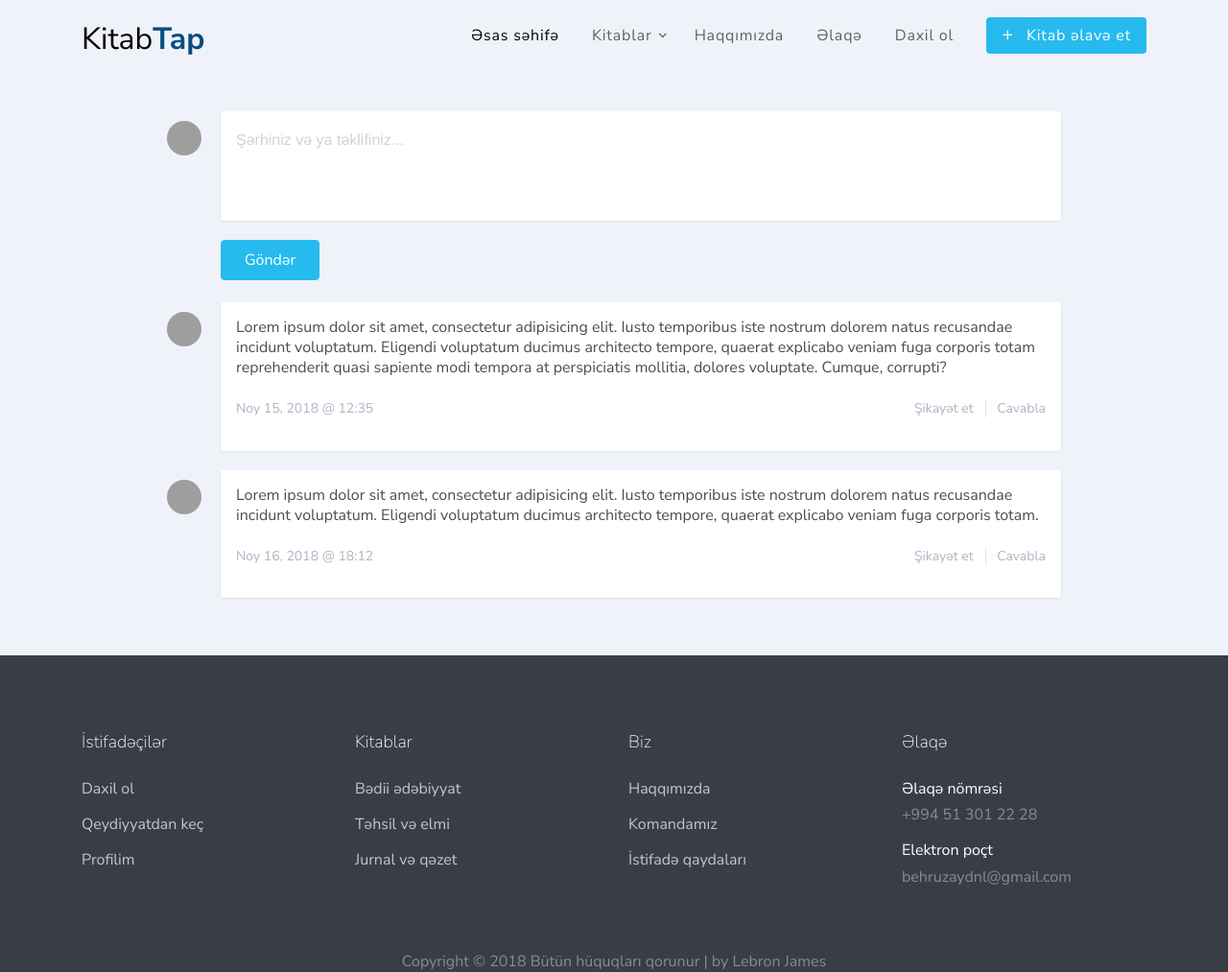
After one commit to mchingiz/Book_Exchange, a Laravel app: page /chat in a window 1280 px wide. The commit adds this page. Shown: the whole page at 96% size. Run offline with Laravel 8, Linux system fonts and the light colour scheme; data that the repository does not hold is empty; settings files or empty folders that the repository lacks are supplied; some libraries are stand-ins or nearby versions; some web fonts are replaced; grey boxes are pictures that could not be loaded.

Commit message:
preparing chat

```diff
--- /dev/null
+++ b/resources/views/chat.blade.php
@@ -0,0 +1,57 @@
+@extends('layouts.layout')
+
+@section('title')
+    'Single Book'
+@endsection
+
+@section('content')
+
+    <div class="comments">
+        <div class="comment-wrap">
+            <div class="photo">
+                <div class="avatar" style="background-image: url('https://s3.amazonaws.com/uifaces/faces/twitter/dancounsell/128.jpg')"></div>
+            </div>
+            <div class="comment-block">
+                <form action="">
+                    <textarea name="" id="" cols="30" rows="3" placeholder="Şərhiniz və ya təklifiniz..."></textarea>
+                </form>
+            </div>
+        </div>
+        <div class="comment-wrap add-comment">
+        <div class="addComment">
+            <p class="mt-5"><a href="#" class="btn btn-primary py-2 px-4">Göndər</a></p>
+        </div>
+      </div>
+        <div class="comment-wrap">
+            <div class="photo">
+                <div class="avatar" style="background-image: url('https://s3.amazonaws.com/uifaces/faces/twitter/jsa/128.jpg')"></div>
+            </div>
+            <div class="comment-block">
+                <p class="comment-text">Lorem ipsum dolor sit amet, consectetur adipisicing elit. Iusto temporibus iste nostrum dolorem natus recusandae incidunt voluptatum. Eligendi voluptatum ducimus architecto tempore, quaerat explicabo veniam fuga corporis totam reprehenderit quasi
+                    sapiente modi tempora at perspiciatis mollitia, dolores voluptate. Cumque, corrupti?</p>
+                <div class="bottom-comment">
+                    <div class="comment-date">Noy 15, 2018 @ 12:35 </div>
+                    <ul class="comment-actions">
+                        <li class="complain">Şikayət et</li>
+                        <li class="reply">Cavabla</li>
+                    </ul>
+                </div>
+            </div>
+        </div>
+        <div class="comment-wrap">
+            <div class="photo">
+                <div class="avatar" style="background-image: url('https://s3.amazonaws.com/uifaces/faces/twitter/felipenogs/128.jpg')"></div>
+            </div>
+            <div class="comment-block">
+                <p class="comment-text">Lorem ipsum dolor sit amet, consectetur adipisicing elit. Iusto temporibus iste nostrum dolorem natus recusandae incidunt voluptatum. Eligendi voluptatum ducimus architecto tempore, quaerat explicabo veniam fuga corporis totam.</p>
+                <div class="bottom-comment">
+                    <div class="comment-date">Noy 16, 2018 @ 18:12 </div>
+                    <ul class="comment-actions">
+                        <li class="complain">Şikayət et</li>
+                        <li class="reply">Cavabla</li>
+                    </ul>
+                </div>
+            </div>
+        </div>
+    </div>
+@endsection
--- a/resources/views/layouts/layout.blade.php
+++ b/resources/views/layouts/layout.blade.php
@@ -4,6 +4,7 @@
     <title>@yield('title')</title>
     <meta charset="utf-8">
     <meta name="viewport" content="width=device-width, initial-scale=1, shrink-to-fit=no">
+    <meta name="userId" content="{{Auth::user()->id}}">
 
     <link rel="stylesheet" href="https://fonts.googleapis.com/css?family=Nunito+Sans:200,300,400,700,900|Roboto+Mono:300,400,500">
     <link rel="stylesheet" href="https://stackpath.bootstrapcdn.com/font-awesome/4.7.0/css/font-awesome.min.css">
--- a/routes/web.php
+++ b/routes/web.php
@@ -21,3 +21,7 @@ Route::get('/home', 'HomeController@index')->name('home');
 Route::resource('admin/categories', 'CategoryController');
 Route::resource('admin/books', 'BookController');
 Route::get('/test', 'BookController@test');
+
+Route::get('chat', function () {
+    return view('chat');
+});
```
Also changed, not shown: database/migrations/2018_11_01_200232_create_books_table.php.
